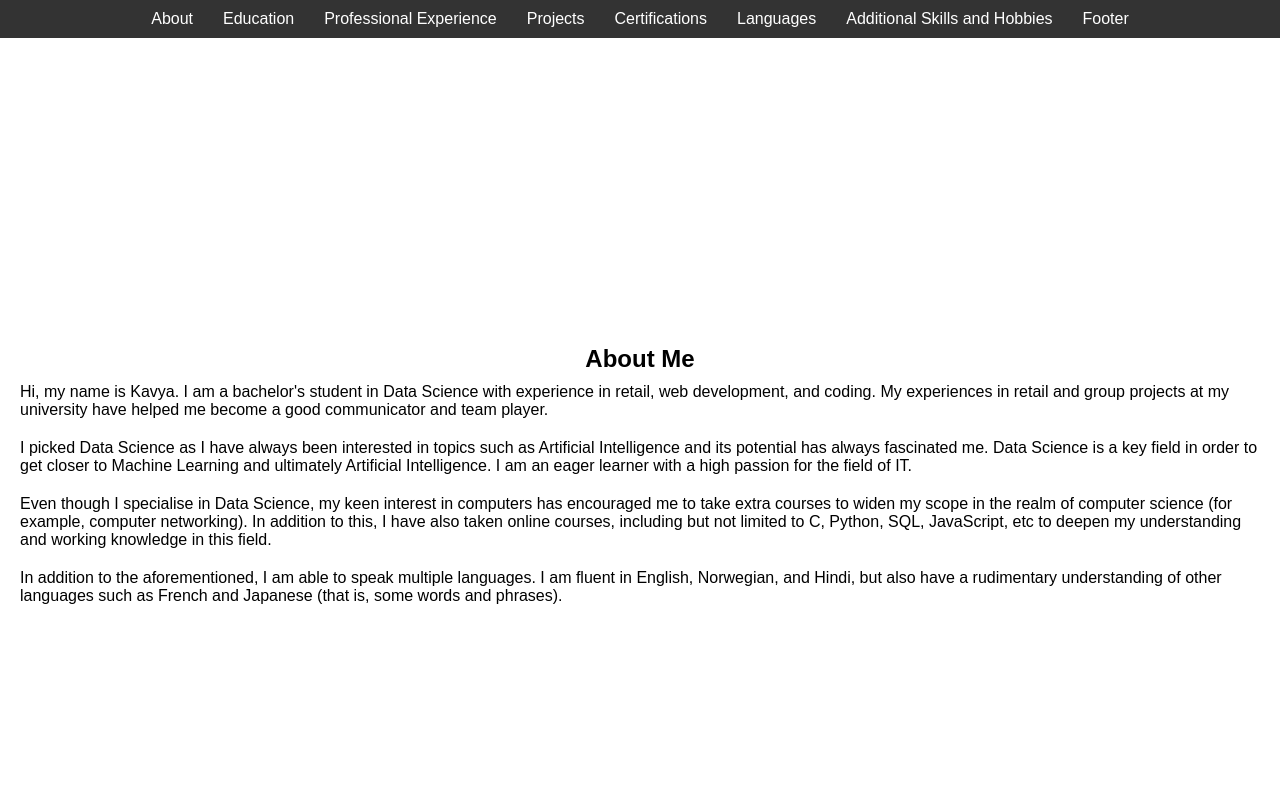
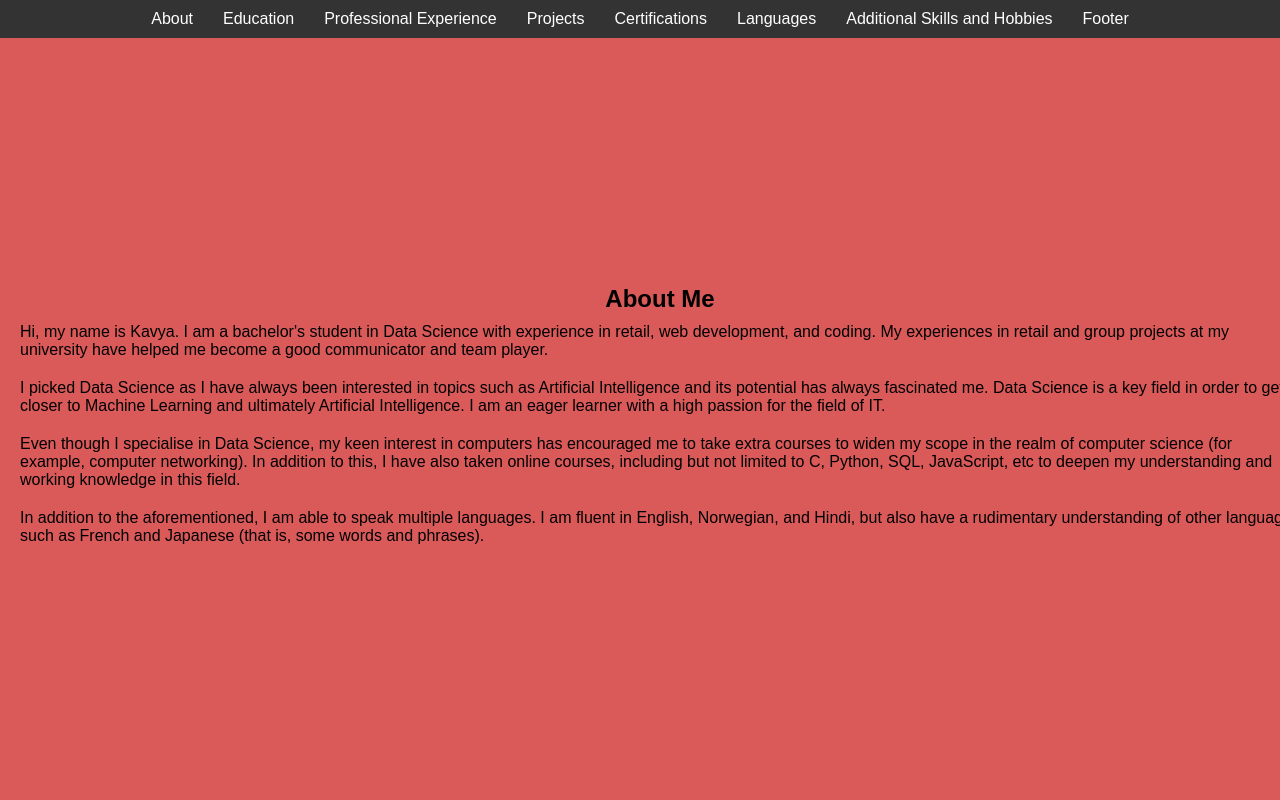
Before and after one commit to kavmal7/Online-CV, a React (Create React App) app: page / in a window 1280 px wide. Shown: the top 800 px of the page. Built offline with nearby package versions, Linux system fonts and the light colour scheme.

Commit message:
Fixed some issues with scoping

```diff
--- a/src/App.css
+++ b/src/App.css
@@ -1,5 +1,9 @@
 body {
   font-family: Arial, sans-serif;
+  margin: 0;
+  padding: 0;
+  width: 100%;
+  height: 100%;
 }
 
 header {
@@ -32,11 +36,7 @@ header nav ul li a:hover {
   text-decoration: underline;
 }
 
-main {
-  margin-top: 60px;
-  padding: 20px;
-  padding-bottom: 80px;
-}
+
 
 section {
   width: 100%;
--- a/src/components/About.css
+++ b/src/components/About.css
@@ -1,14 +1,21 @@
-.full-screen {
+#about {
+    width: 100%;
+    height: 100vh;
     display: flex;
     flex-direction: column;
     justify-content: center;
     align-items: center;
-    height: 100vh;
     padding: 20px;
-    background-color: rgb(9, 9, 218);
+    background-color: rgb(218, 89, 89);
 }
 
-.about-text {
-    max-width: 800px;
-    text-align: center;
+#about.about-text {
+    max-height: 600px;
+    overflow-y: auto;
+    padding-right: 15px;
 }
+
+#about.about-text p {
+    margin-bottom: 15px;
+    line-height: 1.6;
+}
```
